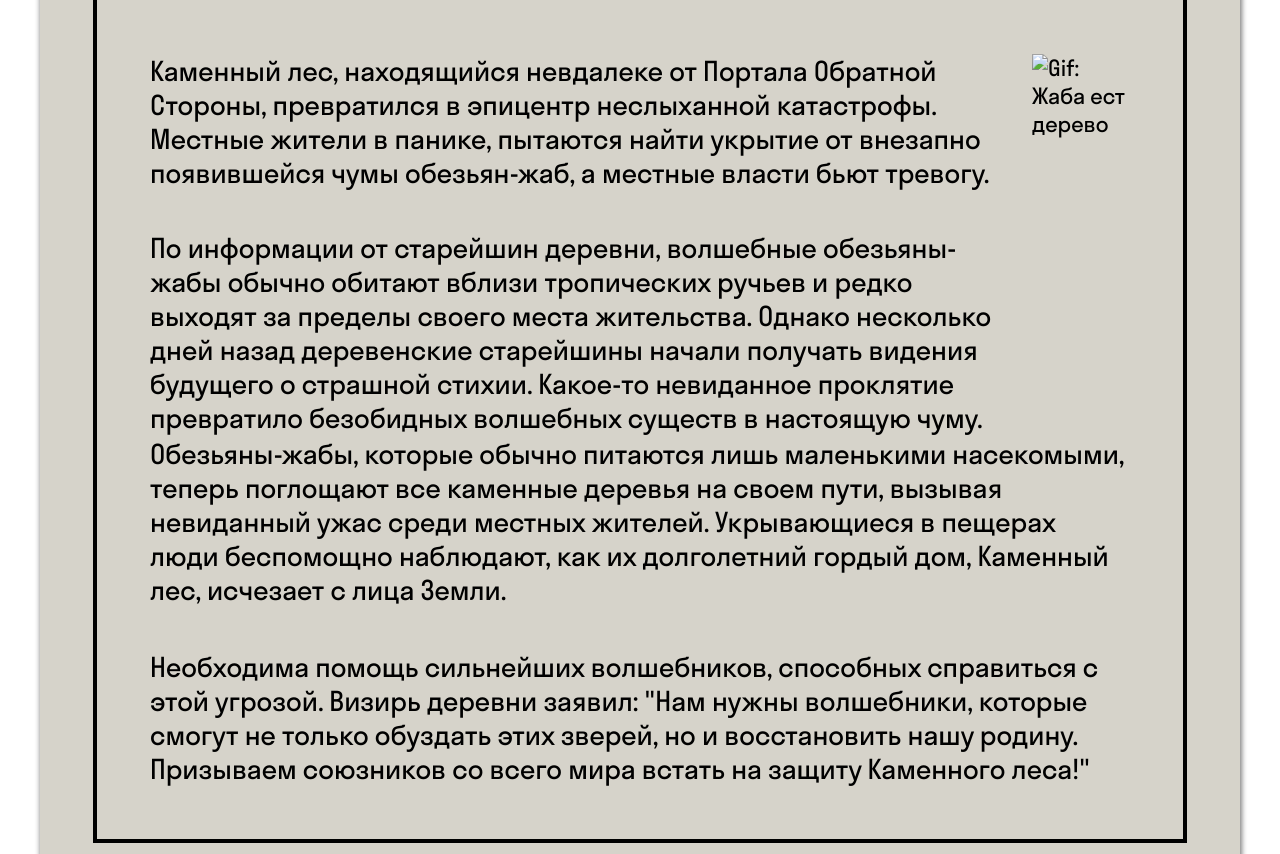
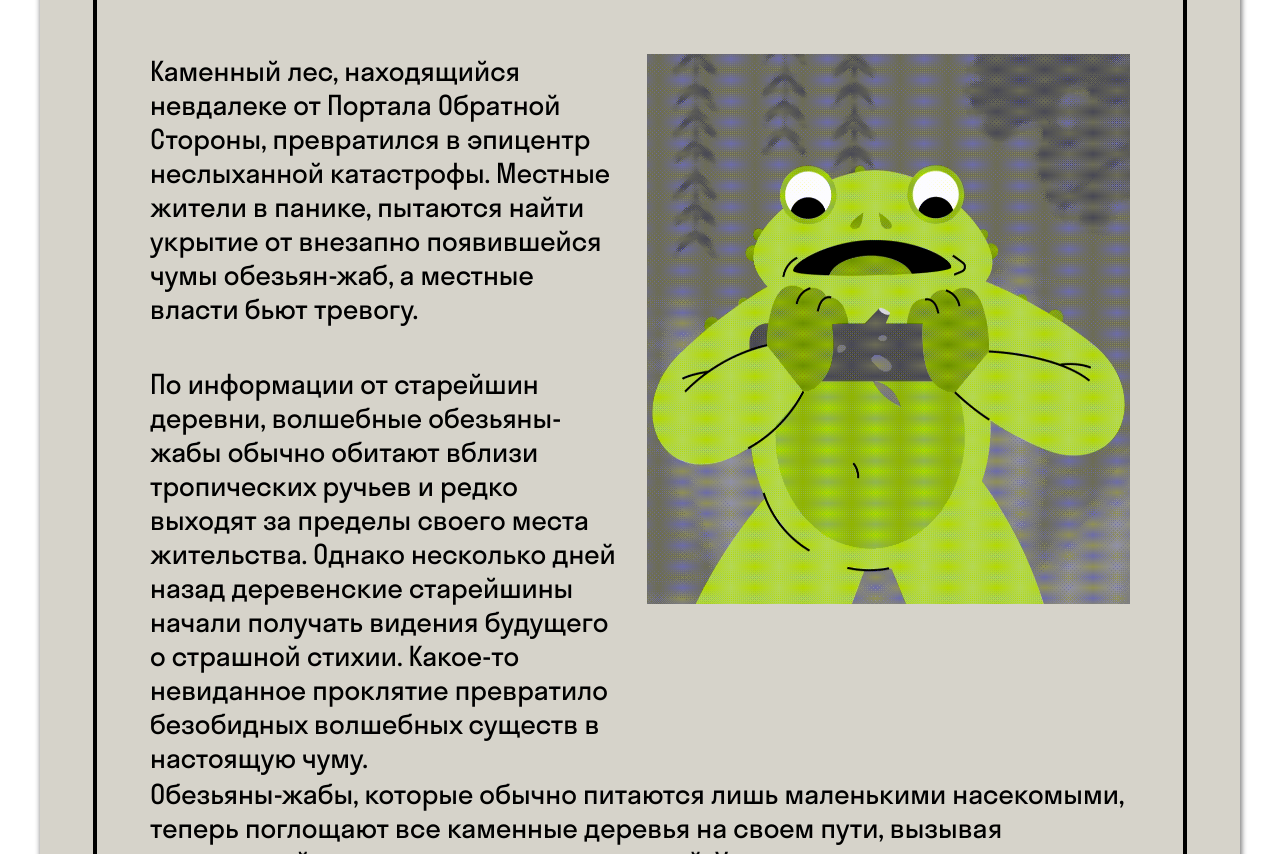
Before and after one commit to bober2343245/lagyfka, a plain HTML site: page index.html in a window 1280 px wide. Shown: the part 886-1740 px from the top of the page. Drawn offline with Linux system fonts and the light colour scheme; the site is published under a folder, as on GitHub Pages, so addresses that start at the root find nothing.

Commit message:
Update index.html

```diff
--- a/index.html
+++ b/index.html
@@ -33,7 +33,7 @@
                         </p>
                     </td>
                     <td>
-                        <img src="/images/zhaba.gif" alt="Gif: Жаба ест дерево">
+                        <img src="./images/zhaba.gif" alt="Gif: Жаба ест дерево">
                     </td>
                 </tr>
                 <tr class="table-row">
```
